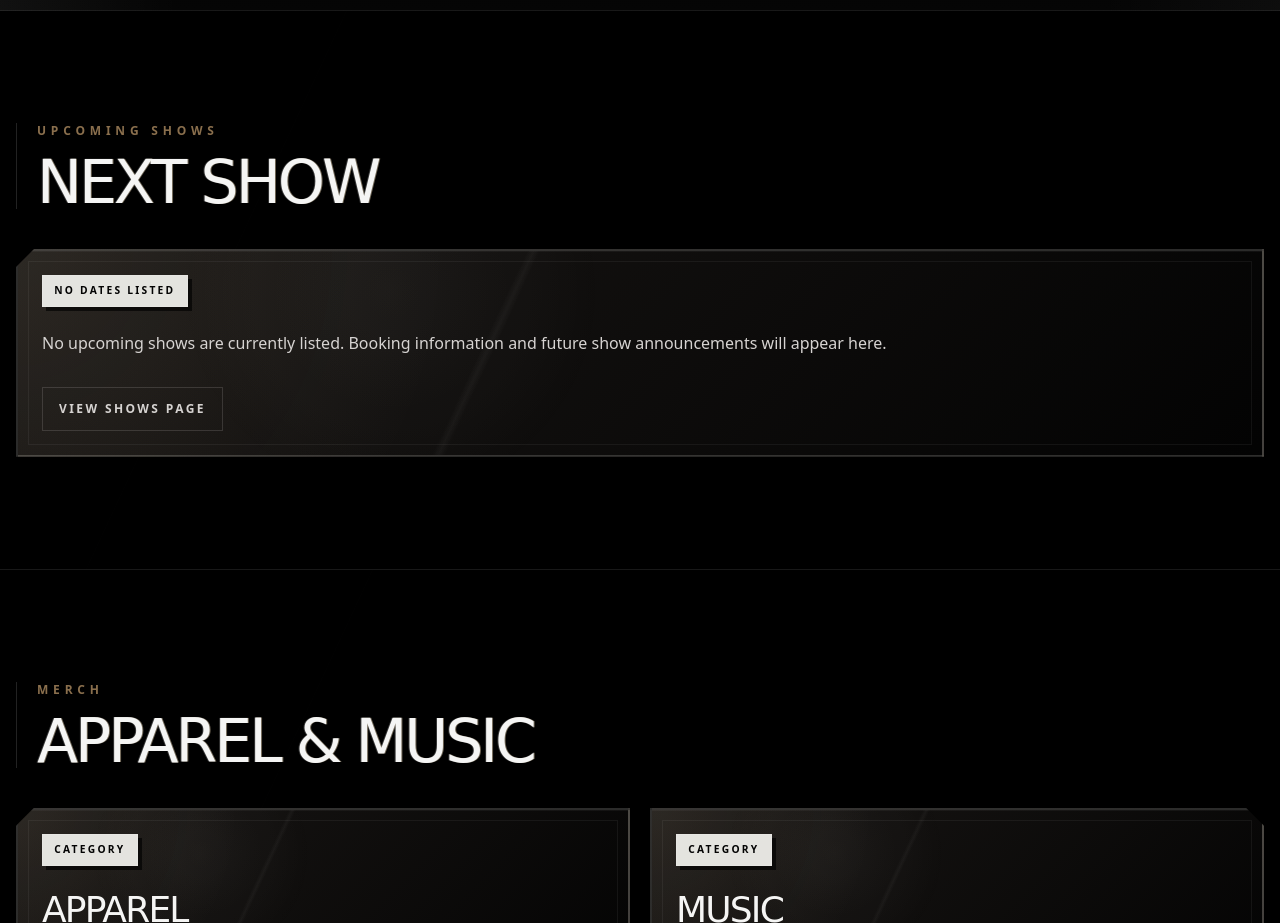
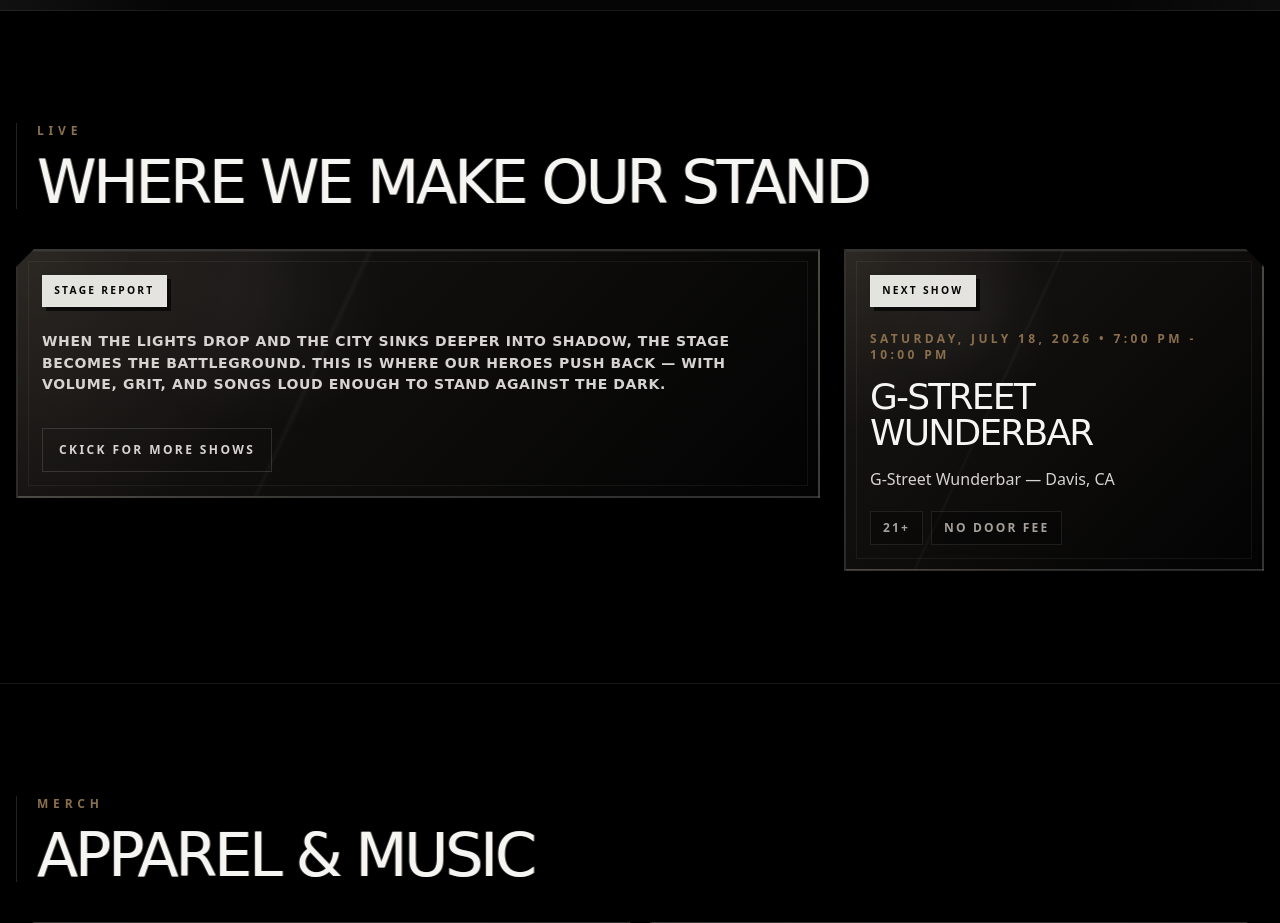
Before and after one commit to luvbricks-site/they-went-ghost-site, a Next.js app: page / in a window 1280 px wide. Shown: the part 3820-4743 px from the top of the page. Built offline with nearby package versions, Linux system fonts and the light colour scheme.

Commit message:
Shows page posish

```diff
--- a/src/app/shows/page.tsx
+++ b/src/app/shows/page.tsx
@@ -1,14 +1,14 @@
 import ComicCaption from "@/components/ComicCaption";
 import ComicPanel from "@/components/ComicPanel";
 import SubPageLayout from "@/components/SubPageLayout";
-import { upcomingShows } from "@/data/shows";
+import { showsSectionContent, upcomingShows } from "@/data/shows";
 
 export default function ShowsPage() {
   return (
     <SubPageLayout
       eyebrow="Shows"
-      title="Upcoming Shows"
-      description="Upcoming live dates, venue information, ticket links, and booking details."
+      title={showsSectionContent.title}
+      description={showsSectionContent.summary}
     >
       {upcomingShows.length > 0 ? (
         <div className="grid gap-6">
@@ -18,7 +18,7 @@
                 {show.date} • {show.time}
               </ComicCaption>
 
-              <h2 className="font-display mt-6 text-5xl uppercase tracking-tighter">
+              <h2 className="font-display mt-6 text-5xl uppercase leading-none tracking-tighter">
                 {show.title}
               </h2>
 
@@ -26,15 +26,25 @@
                 {show.venue} — {show.city}, {show.state}
               </p>
 
-              {show.ageRestriction && (
-                <p className="mt-2 text-sm text-stone-500">
-                  {show.ageRestriction}
-                </p>
-              )}
+              <div className="mt-5 flex flex-wrap gap-2">
+                {show.ageRestriction && (
+                  <span className="border border-stone-200/10 bg-black/30 px-3 py-2 text-xs font-bold uppercase tracking-[0.18em] text-stone-400">
+                    {show.ageRestriction}
+                  </span>
+                )}
 
-              {show.lineup && (
-                <p className="mt-2 text-sm text-stone-500">{show.lineup}</p>
-              )}
+                {show.doorFee && (
+                  <span className="border border-stone-200/10 bg-black/30 px-3 py-2 text-xs font-bold uppercase tracking-[0.18em] text-stone-400">
+                    {show.doorFee}
+                  </span>
+                )}
+
+                {show.lineup && (
+                  <span className="border border-stone-200/10 bg-black/30 px-3 py-2 text-xs font-bold uppercase tracking-[0.18em] text-stone-400">
+                    {show.lineup}
+                  </span>
+                )}
+              </div>
 
               <div className="mt-6 flex flex-wrap gap-3">
                 {show.ticketUrl && (
--- a/src/components/sections/ShowsSection.tsx
+++ b/src/components/sections/ShowsSection.tsx
@@ -1,45 +1,75 @@
 import ComicCaption from "@/components/ComicCaption";
 import ComicPanel from "@/components/ComicPanel";
 import SectionShell from "@/components/sections/SectionShell";
-import { nextShow } from "@/data/shows";
+import { nextShow, showsSectionContent } from "@/data/shows";
 import Link from "next/link";
 
 export default function ShowsSection() {
   return (
-    <SectionShell id="shows" eyebrow="Upcoming Shows" title="Next Show">
+    <SectionShell
+      id="shows"
+      eyebrow="Live"
+      title={showsSectionContent.title}
+    >
+      <div className="grid gap-6 lg:grid-cols-[1fr_420px] lg:items-start">
         <ComicPanel className="p-6" cut="right">
+          <ComicCaption>Stage Report</ComicCaption>
+
+          <p className="twg-copy-caps mt-6 text-sm text-stone-300">
+            {showsSectionContent.summary}
+          </p>
+
+          <Link
+            href="/shows"
+            className="twg-glitch-hover twg-touch-target mt-8 inline-flex items-center justify-center border border-stone-200/15 px-4 py-2 text-center text-xs font-bold uppercase tracking-[0.2em] text-stone-300 transition hover:border-stone-100 hover:text-stone-100"
+          >
+            Ckick for more shows
+          </Link>
+        </ComicPanel>
+
+        <ComicPanel className="p-6" cut="left">
           {nextShow ? (
             <>
-            <ComicCaption>
+              <ComicCaption>Next Show</ComicCaption>
+
+              <p className="mt-6 text-xs font-bold uppercase tracking-[0.28em] text-[#8a6f4d]">
                 {nextShow.date} • {nextShow.time}
-            </ComicCaption>
+              </p>
 
-            <h3 className="font-display mt-6 text-4xl uppercase tracking-tighter text-stone-100">
+              <h3 className="font-display mt-4 text-4xl uppercase leading-none tracking-tighter text-stone-100">
                 {nextShow.title}
               </h3>
 
-            <p className="mt-3 text-stone-300">
+              <p className="mt-4 text-stone-300">
                 {nextShow.venue} — {nextShow.city}, {nextShow.state}
               </p>
+
+              <div className="mt-5 flex flex-wrap gap-2">
+                {nextShow.ageRestriction && (
+                  <span className="border border-stone-200/10 bg-black/30 px-3 py-2 text-xs font-bold uppercase tracking-[0.18em] text-stone-400">
+                    {nextShow.ageRestriction}
+                  </span>
+                )}
+
+                {nextShow.doorFee && (
+                  <span className="border border-stone-200/10 bg-black/30 px-3 py-2 text-xs font-bold uppercase tracking-[0.18em] text-stone-400">
+                    {nextShow.doorFee}
+                  </span>
+                )}
+              </div>
             </>
           ) : (
             <>
               <ComicCaption>No Dates Listed</ComicCaption>
 
-            <p className="mt-6 text-stone-300">
+              <p className="twg-copy-caps mt-6 text-sm text-stone-300">
                 No upcoming shows are currently listed. Booking information and
                 future show announcements will appear here.
               </p>
             </>
           )}
-
-        <Link
-          href="/shows"
-          className="twg-glitch-hover twg-touch-target mt-8 inline-flex items-center justify-center border border-stone-200/15 px-4 py-2 text-center text-xs font-bold uppercase tracking-[0.2em] text-stone-300 transition hover:border-stone-100 hover:text-stone-100"
-        >
-          View Shows Page
-        </Link>
         </ComicPanel>
+      </div>
     </SectionShell>
   );
 }
--- a/src/data/shows.ts
+++ b/src/data/shows.ts
@@ -9,10 +9,30 @@
   ticketUrl?: string;
   flyerImage?: string;
   ageRestriction?: string;
+  doorFee?: string;
   lineup?: string;
   mapUrl?: string;
 };
 
-export const upcomingShows: Show[] = [];
+export const showsSectionContent = {
+  title: "Where We Make Our Stand",
+  summary:
+    "When the lights drop and the city sinks deeper into shadow, the stage becomes the battleground. This is where our heroes push back — with volume, grit, and songs loud enough to stand against the dark.",
+};
+
+export const upcomingShows: Show[] = [
+  {
+    slug: "g-street-wunderbar-davis-july-18-2026",
+    title: "G-Street Wunderbar",
+    date: "Saturday, July 18, 2026",
+    time: "7:00 PM - 10:00 PM",
+    venue: "G-Street Wunderbar",
+    city: "Davis",
+    state: "CA",
+    ageRestriction: "21+",
+    doorFee: "No door fee",
+    lineup: "They Went Ghost",
+  },
+];
 
 export const nextShow = upcomingShows[0] ?? null;
```
Lines whose indentation alone changed are shown as unchanged.
